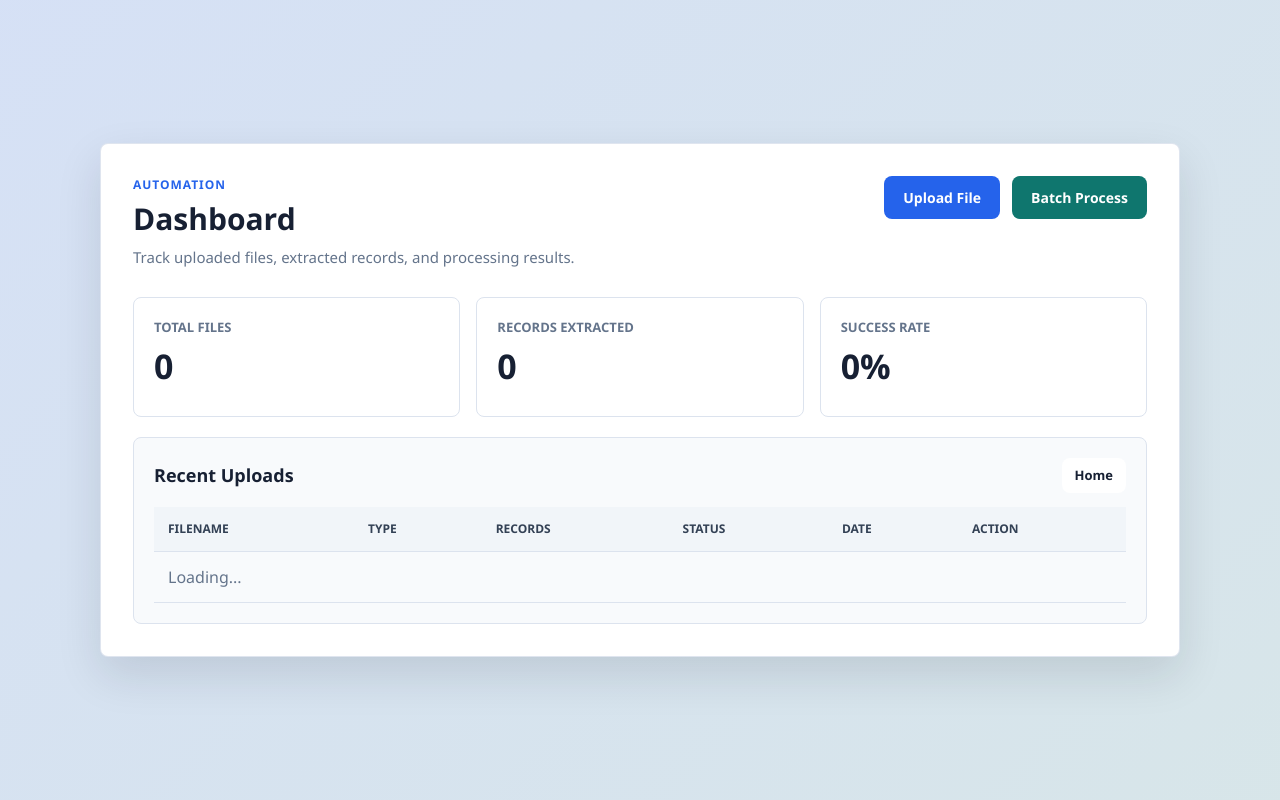
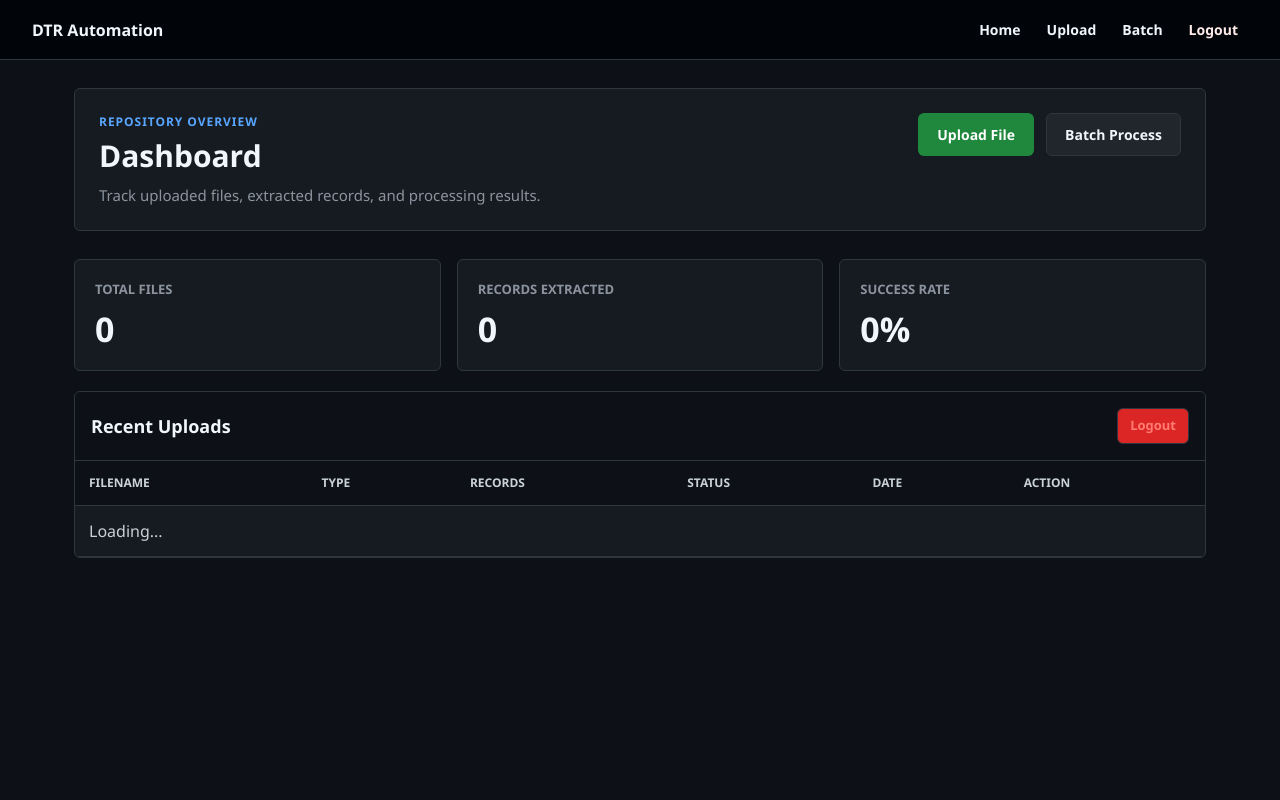
Before and after one commit to Geopy2004/Automation-stuff, a PHP site: page /automation/dashboard.php in a window 1280 px wide. Run offline with PHP 8.4, Linux system fonts and the light colour scheme; data that the repository does not hold is empty.

Commit message:
hello world

```diff
--- a/assets/css/style.css
+++ b/assets/css/style.css
@@ -58,9 +58,211 @@ a {
   padding: 36px;
 }
 
+.auth-container {
+  position: relative;
+  max-width: 460px;
+  padding: 40px;
+  overflow: hidden;
+}
+
+.auth-container::before {
+  content: "";
+  position: absolute;
+  inset: 0 0 auto;
+  height: 6px;
+  background: linear-gradient(90deg, var(--primary), var(--secondary));
+}
+
+.auth-container .page-header {
+  margin-bottom: 30px;
+}
+
+.auth-container h1 {
+  font-size: 32px;
+}
+
+.auth-form {
+  margin-top: 4px;
+}
+
 .dashboard-container {
   max-width: 1080px;
   padding: 32px;
+}
+
+.dashboard-page {
+  display: block;
+  padding: 0;
+  background: #0d1117;
+}
+
+.dashboard-topbar {
+  display: flex;
+  align-items: center;
+  justify-content: space-between;
+  gap: 16px;
+  min-height: 60px;
+  padding: 12px 32px;
+  border-bottom: 1px solid #d0d7de;
+  border-bottom-color: #30363d;
+  background: #010409;
+}
+
+.dashboard-brand {
+  color: #f0f6fc;
+  font-size: 16px;
+  font-weight: 800;
+  text-decoration: none;
+}
+
+.dashboard-nav {
+  display: flex;
+  align-items: center;
+  gap: 6px;
+  flex-wrap: wrap;
+}
+
+.dashboard-nav a {
+  min-height: 34px;
+  padding: 7px 10px;
+  border-radius: 6px;
+  color: #f0f6fc;
+  font-size: 14px;
+  font-weight: 700;
+  text-decoration: none;
+}
+
+.dashboard-nav a:hover {
+  background: rgba(255, 255, 255, 0.12);
+}
+
+.dashboard-nav .logout-link {
+  color: #ffebe9;
+}
+
+.github-dashboard {
+  max-width: 1180px;
+  margin: 28px auto;
+  padding: 0 24px;
+  border: 0;
+  border-radius: 0;
+  background: transparent;
+  box-shadow: none;
+}
+
+.github-dashboard .dashboard-titlebar,
+.github-dashboard .panel,
+.github-dashboard .stat-card {
+  border: 1px solid #30363d;
+  border-radius: 6px;
+  background: #161b22;
+  box-shadow: none;
+}
+
+.github-dashboard .dashboard-titlebar {
+  padding: 24px;
+}
+
+.github-dashboard .panel {
+  padding: 0;
+  overflow: hidden;
+}
+
+.github-dashboard .section-title {
+  padding: 16px;
+  margin-bottom: 0;
+  border-bottom: 1px solid #30363d;
+  background: #0d1117;
+}
+
+.github-dashboard h1,
+.github-dashboard h3,
+.github-dashboard .stat-card h3 {
+  color: #f0f6fc;
+}
+
+.github-dashboard p,
+.github-dashboard .page-subtitle {
+  color: #8b949e;
+}
+
+.github-dashboard .eyebrow {
+  color: #58a6ff;
+}
+
+.github-dashboard .stat-card {
+  min-height: 112px;
+}
+
+.github-dashboard .stat-card p {
+  color: #8b949e;
+  letter-spacing: 0;
+}
+
+.github-dashboard .table th {
+  background: #0d1117;
+  color: #8b949e;
+}
+
+.github-dashboard .table th,
+.github-dashboard .table td {
+  border-color: #30363d;
+  color: #c9d1d9;
+}
+
+.github-dashboard .table tr:hover td {
+  background: #1c2128;
+}
+
+.github-dashboard .empty-table-message {
+  color: #8b949e;
+}
+
+.github-dashboard .btn {
+  min-height: 36px;
+  border-color: #30363d;
+  border-radius: 6px;
+  background: #21262d;
+  color: #f0f6fc;
+}
+
+.github-dashboard .btn:hover {
+  background: #30363d;
+  box-shadow: none;
+}
+
+.github-dashboard .btn.primary {
+  border-color: rgba(31, 136, 61, 0.2);
+  background: #1f883d;
+  color: #fff;
+}
+
+.github-dashboard .btn.primary:hover {
+  background: #1a7f37;
+}
+
+.github-dashboard .btn.danger {
+  color: #ff7b72;
+}
+
+.github-dashboard .status-badge.pending {
+  background: rgba(187, 128, 9, 0.18);
+  color: #d29922;
+}
+
+.github-dashboard .status-badge.processing {
+  background: rgba(56, 139, 253, 0.18);
+  color: #58a6ff;
+}
+
+.github-dashboard .status-badge.completed {
+  background: rgba(35, 134, 54, 0.18);
+  color: #3fb950;
+}
+
+.github-dashboard .status-badge.error {
+  background: rgba(248, 81, 73, 0.18);
+  color: #ff7b72;
 }
 
 h1 {
--- a/automation/dashboard.php
+++ b/automation/dashboard.php
@@ -6,18 +6,28 @@
   <title>Dashboard - Data Entry Automation</title>
   <link rel="stylesheet" href="../assets/css/style.css">
 </head>
-<body>
+<body class="dashboard-page">
 
-<main class="dashboard-container">
-  <div class="page-header">
+<header class="dashboard-topbar">
+  <a href="../index.php" class="dashboard-brand">DTR Automation</a>
+  <nav class="dashboard-nav" aria-label="Dashboard navigation">
+    <a href="../index.php">Home</a>
+    <a href="upload.php">Upload</a>
+    <a href="batch-process.php">Batch</a>
+    <a href="../auth/logout.php" class="logout-link">Logout</a>
+  </nav>
+</header>
+
+<main class="dashboard-container github-dashboard">
+  <div class="page-header dashboard-titlebar">
     <div>
-      <p class="eyebrow">Automation</p>
+      <p class="eyebrow">Repository Overview</p>
       <h1>Dashboard</h1>
       <p class="page-subtitle">Track uploaded files, extracted records, and processing results.</p>
     </div>
     <div class="header-actions">
       <a href="upload.php" class="btn primary">Upload File</a>
-      <a href="batch-process.php" class="btn secondary">Batch Process</a>
+      <a href="batch-process.php" class="btn">Batch Process</a>
     </div>
   </div>
 
@@ -39,7 +49,7 @@
   <section class="panel">
     <div class="section-title">
       <h3>Recent Uploads</h3>
-      <a href="../index.php" class="btn btn-small">Home</a>
+      <a href="../auth/logout.php" class="btn btn-small danger">Logout</a>
     </div>
     <div class="table-wrap">
       <table class="table" id="recentUploads">
```
Also changed, not shown: other parts of assets/css/style.css (+57 -0 lines).
